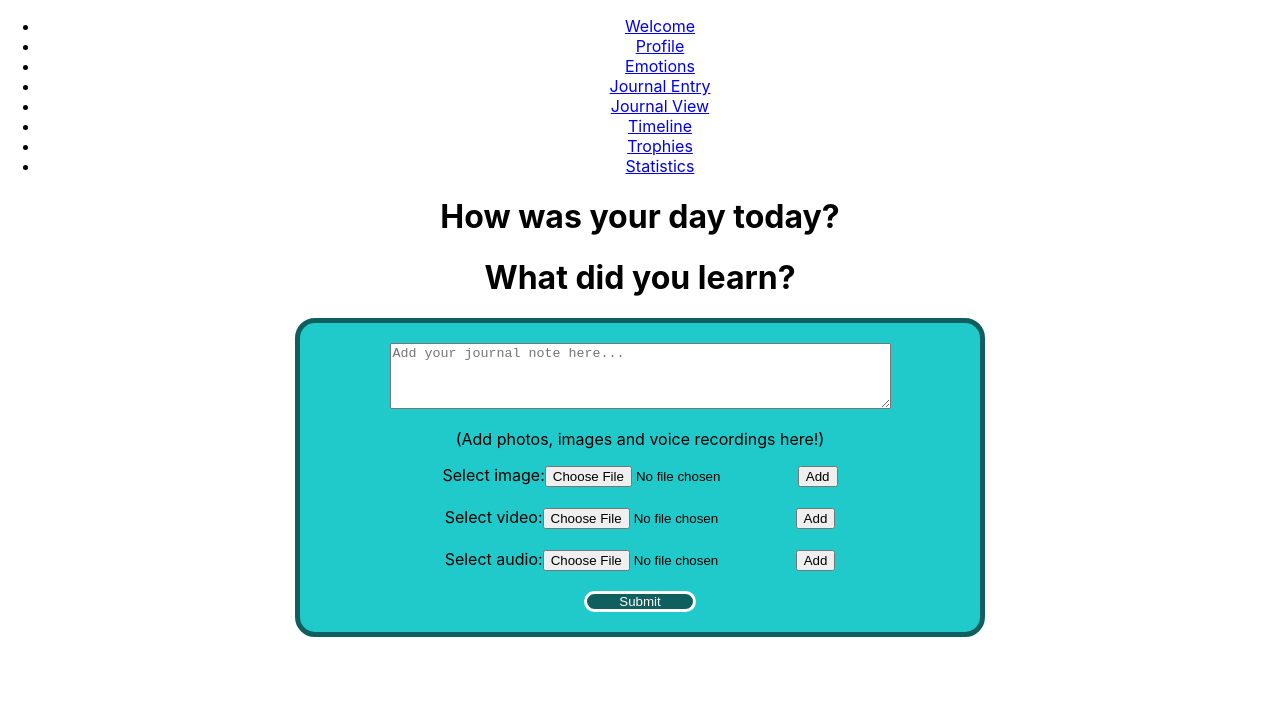
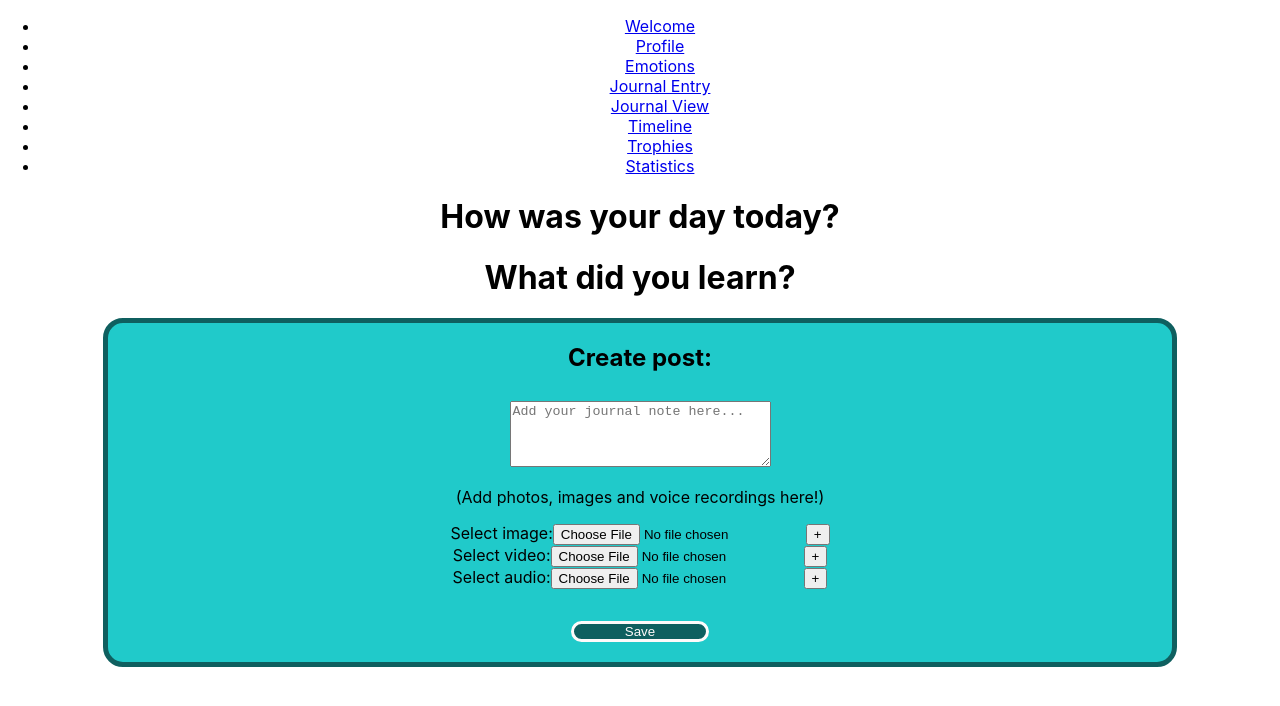
Before and after one commit to Anna-MarieMoss/front-end-final-project-agileavengers, a React (Create React App) app: page /journalentry in a window 1280 px wide. Shown: the top 706 px of the page. Built offline with nearby package versions, Linux system fonts and the light colour scheme.

Commit message:
text preview added.  Issue with media coming up as fake path

```diff
--- a/src/Components/4.Journal_Entry_Page/index.js
+++ b/src/Components/4.Journal_Entry_Page/index.js
@@ -1,47 +1,81 @@
-import React from 'react';
+import React, { createElement, useState } from 'react';
 import './journal.css';
 
 function JournalEntry() {
+  const [text, setText] = useState('');
+  const [img, setImg] = useState('');
+  const [vid, setVid] = useState('');
+  const [audio, setAudio] = useState('');
+
+  const handleSubmit = (event) => {
+    event.preventDefault();
+    alert('A new post has been added to your journal.');
+  };
+
   return (
-    <div>
+    <div className='wrapper'>
       <h1>How was your day today?</h1>
       <h1>What did you learn?</h1>
       <div className='container'>
-        <br></br>
-        <form>
+        {/* <br></br> */}
+        <div className='preview'>
+          <h2>Create post:</h2>
+          <h2>{text}</h2>
+          <h4>{img}</h4> <h4>{vid}</h4> <h4>{audio}</h4>
+        </div>
+        <form action='/journalMedia' onSubmit={handleSubmit}>
+          <fieldset>
             <textarea
               className='journalNote'
               rows='4'
-            cols='60'
+              cols='30'
               //add onchange event here
               placeholder='Add your journal note here...'
               type='text'
+              onChange={(event) => setText(event.target.value)}
             ></textarea>
-          {/* <br></br> */}
-          {/* <input type='file' accept='image/x-png,image/jpeg,image/gif' /> */}
-        </form>
+            {/* </form> */}
 
             <p> (Add photos, images and voice recordings here!)</p>
 
-        <form>
+            {/* <form> */}
             <label for='img'>Select image:</label>
-          <input type='file' id='img' name='img' accept='image/*' />
-          <input className='align-right' type='submit' value='Add' />
+            <input
+              type='file'
+              id='img'
+              name='img'
+              accept='image/*'
+              onChange={(event) => setImg(event.target.value)}
+            />
+            <input className='align-right' type='submit' value='+' />
+            {/* </form> */}
+            <br></br>
+            {/* <form> */}
+            <label for='video'>Select video:</label>
+            <input
+              type='file'
+              id='video'
+              name='video'
+              accept='video/*'
+              onChange={(event) => setVid(event.target.value)}
+            />
+            <input type='submit' value='+' />
+            {/* </form> */}
+            <br></br>
+            {/* <form> */}
+            <label for='audio'>Select audio:</label>
+            <input
+              type='file'
+              id='audio'
+              name='audio'
+              accept='audio/*'
+              onChange={(event) => setAudio(event.target.value)}
+            />
+            <input className='align-right' type='submit' value='+' />
+          </fieldset>
+          <br></br>
+          <button type='submit'>Save</button>
         </form>
-        <br></br>
-        <form>
-          <label for='video'>Select video:</label>
-          <input type='file' id='video' name='video' accept='video/*' />
-          <input className='align-right' type='submit' value='Add' />
-        </form>
-        <br></br>
-        <form>
-          <label for='audio'>Select audio:</label>
-          <input type='file' id='audio' name='audio' accept='audio/*' />
-          <input className='align-right' type='submit' value='Add' />
-        </form>
-        <br></br>
-        <button type='submit'>Submit</button>
         <br></br>
       </div>
 
--- a/src/Components/4.Journal_Entry_Page/journal.css
+++ b/src/Components/4.Journal_Entry_Page/journal.css
@@ -2,18 +2,19 @@
   padding: 10%;
   border: 5px solid rgb(15, 95, 95);
   background-color: rgb(32, 202, 202);
-  width: 50%;
+  width: 80%;
   padding: 0 20px;
   border-radius: 20px;
   display: flex;
   flex-direction: column;
   /* align-self: center; */
   margin: auto;
+  font-size: 1em;
 }
 
-.align-right {
+/* .align-right {
   justify-self: right;
-}
+} */
 
 button {
   color: snow;
@@ -28,3 +29,7 @@ button {
   align-self: center;
   margin: auto;
 }
+
+fieldset {
+  border-color: transparent;
+}
```
Also changed, not shown: 1 other file (tests, documents, lock files or other folders). Lines whose indentation alone changed are shown as unchanged.
